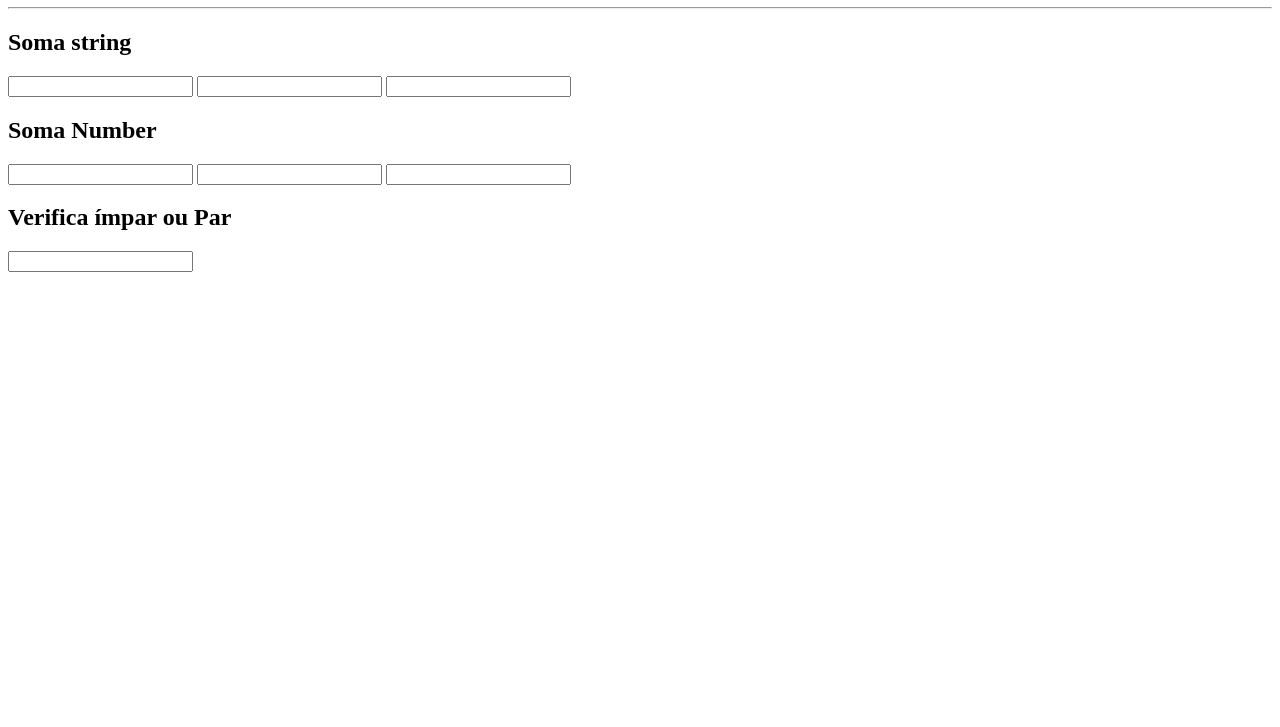
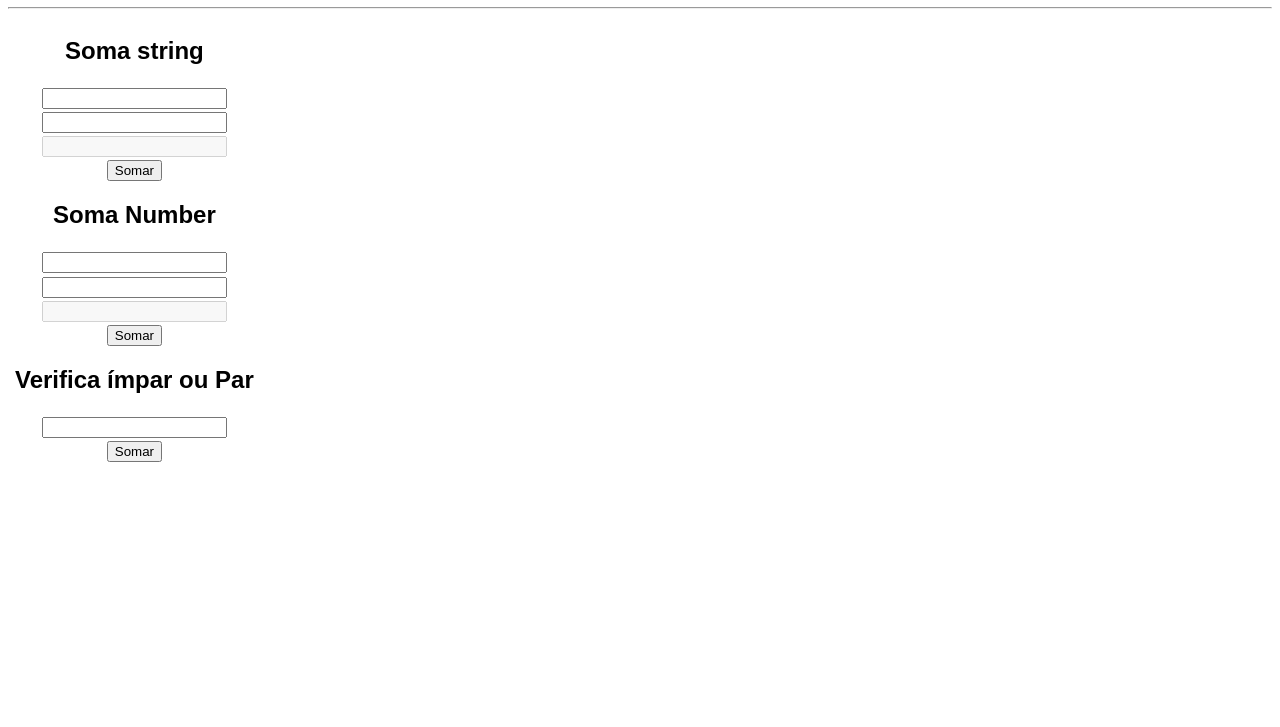
Before and after one commit to DarioJr22/FrontEnd, a plain HTML site: page Atividades/P7 - JS/index.html in a window 1280 px wide. Shown: the part 73-800 px from the top of the page. Drawn offline with Linux system fonts and the light colour scheme.

Commit message:
Atividade - Soma de produtos em JS

```diff
--- a/Atividades/P7 - JS/index.html
+++ b/Atividades/P7 - JS/index.html
@@ -4,8 +4,24 @@
     <meta charset="UTF-8">
     <meta http-equiv="X-UA-Compatible" content="IE=edge">
     <meta name="viewport" content="width=device-width, initial-scale=1.0">
-    <script src="script.js"></script>
+
     <title>JS</title>
+    <style>
+        body{
+            font-family: sans-serif;
+
+        }
+
+        .sum{
+            display: flex;
+            flex-direction: column;
+            width: 20%;
+            align-items: center;
+            row-gap: 0.2rem;
+
+
+        }
+    </style>
 </head>
 <body>
     <div>
@@ -13,27 +29,31 @@
     </div>
     <hr>
 
-    <div>
+    <div class="sum">
         <h2>Soma string</h2>
+        <input onkeyup="" type="text" class="somaString">
         <input type="text" class="somaString">
-        <input type="text" class="somaString">
-        <input type="text" class="resultadoString">
+        <input disabled type="text" class="resultadoString">
+        <button onclick="somarTexto()">Somar</button>
     </div>
 
-    <div>
+    <div class="sum">
         <h2>Soma Number</h2>
-        <input type="text" class="somaNumber">
-        <input type="text" class="somaNumber">
-        <input type="number" class="resultadoNumer">
+        <input type="number" class="somaNumber">
+        <input type="number" class="somaNumber">
+        <input disabled type="number" class="resultadoNumer">
+        <button onclick="somarNumeros()">Somar</button>
     </div>
 
-    <div>
+    <div class="sum">
         <h2>Verifica ímpar ou Par</h2>
         <input type="number" class="Par">
+        <button onclick="parOuImpar()">Somar</button>
     </div>
 
 
 
 
 </body>
+<script src="script.js"></script>
 </html>
--- a/Atividades/P7 - JS/script.js
+++ b/Atividades/P7 - JS/script.js
@@ -1,8 +1,18 @@
 //Atividade Js
+//Somar textos
+ function somarTexto(){
+    let resultadoStr =  document.querySelector('.resultadoString')
+    let inputStrings =  document.querySelectorAll('.somaString')
+    resultadoStr.value = inputStrings[0].value + inputStrings[1].value
+ }
 
- var inputStrings =  document.querySelectorAll('.somaString')
- var resultadoStr = inputStrings[0].value +  inputStrings[0].value
+ function somarNumeros(){
+    let resultadoNumb =  document.querySelector('.resultadoNumer')
+    let inputNumbers =  document.querySelectorAll('.somaNumber')
+    resultadoNumb.value = eval( inputNumbers[0].value + inputNumbers[1].value)
+ }
 
-
- var inputStrings =  document.querySelectorAll('.somaNumber')
- var resultadoStr = eval(inputStrings[0].value +  inputStrings[0].value)
+ function parOuImpar(params) {
+    let parOuImpar =  document.querySelector('.Par')
+    parOuImpar.value % 2 == 0 ? alert('É PAR MACHADO') : alert('É IMPAR MACHADO')
+ }
```
